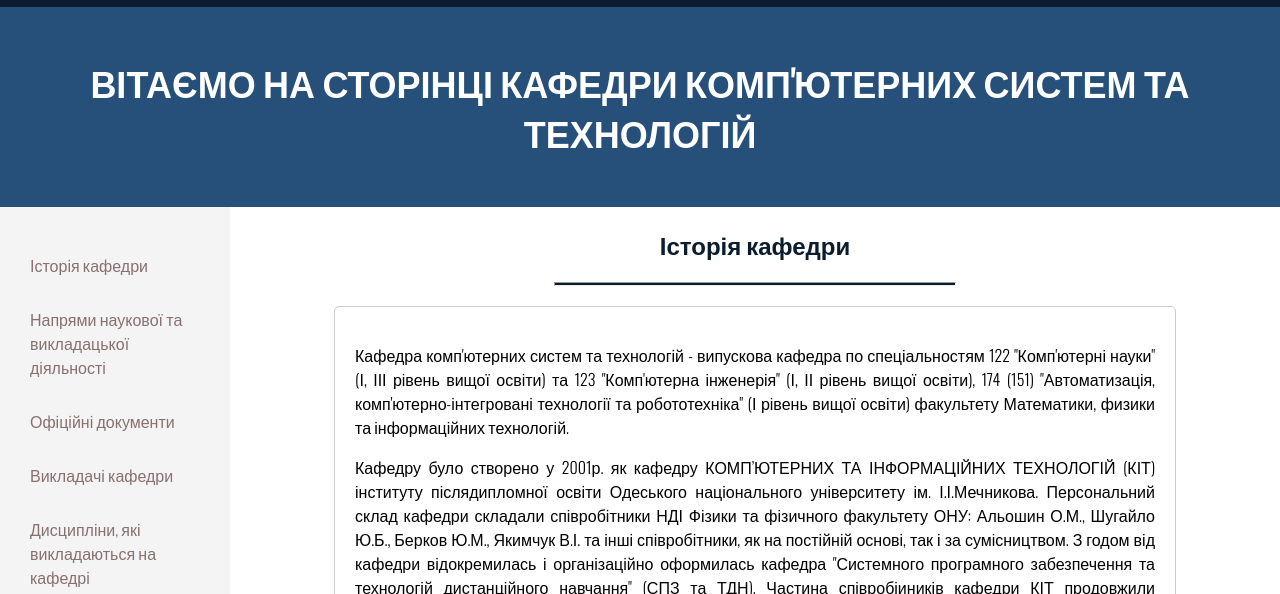
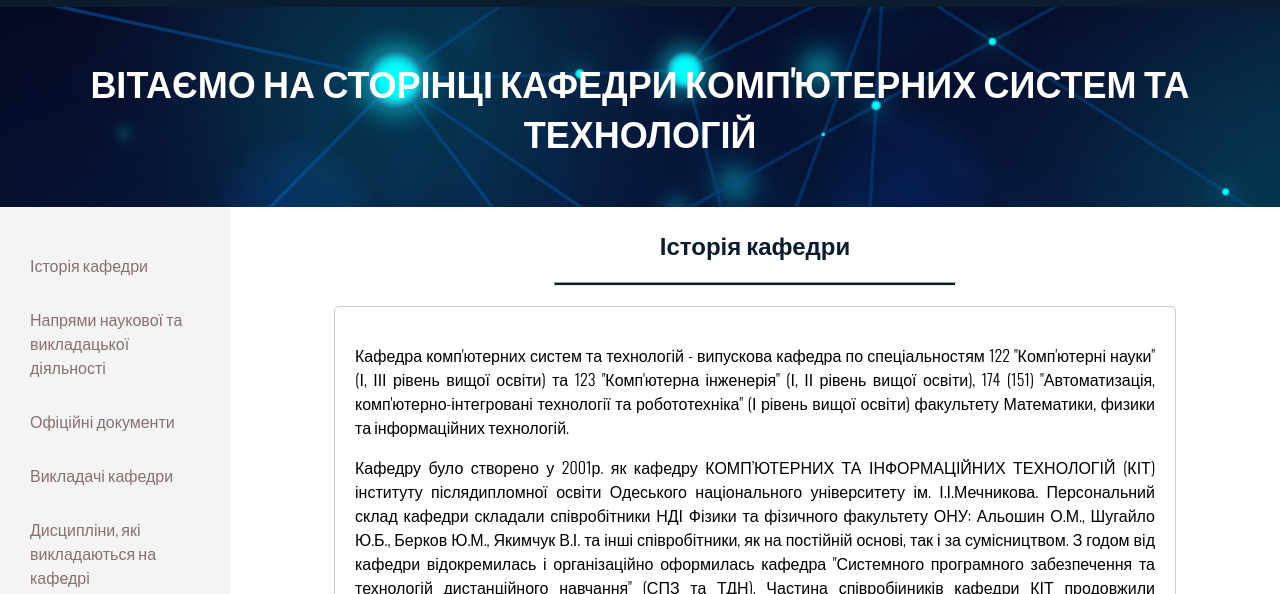
Before and after one commit to OksanaZui/cst, a plain HTML site: page index.html in a window 1280 px wide. Shown: the part 206-800 px from the top of the page. Drawn offline with nearby package versions, Linux system fonts and the light colour scheme.

Commit message:
Add files via upload

```diff
--- a/style.css
+++ b/style.css
@@ -4,7 +4,7 @@ body {
     padding: 0;
     width: 100%;
 }
-@media (max-width: 768px) {
+@media (width: 100%) {
     header {
         width: 100%;
     }
@@ -19,10 +19,8 @@ header {
 
 }
 .element_header{
-    background-color: #26507a;
-    /*  background:url(./img/element_header_fon.jpg);
-  min-height: 120px;*/
-   width: 100%;
+    background:url(./img/element_header_fon.jpg);
+    width: 100%;
 
 }
 .element_text{
```
